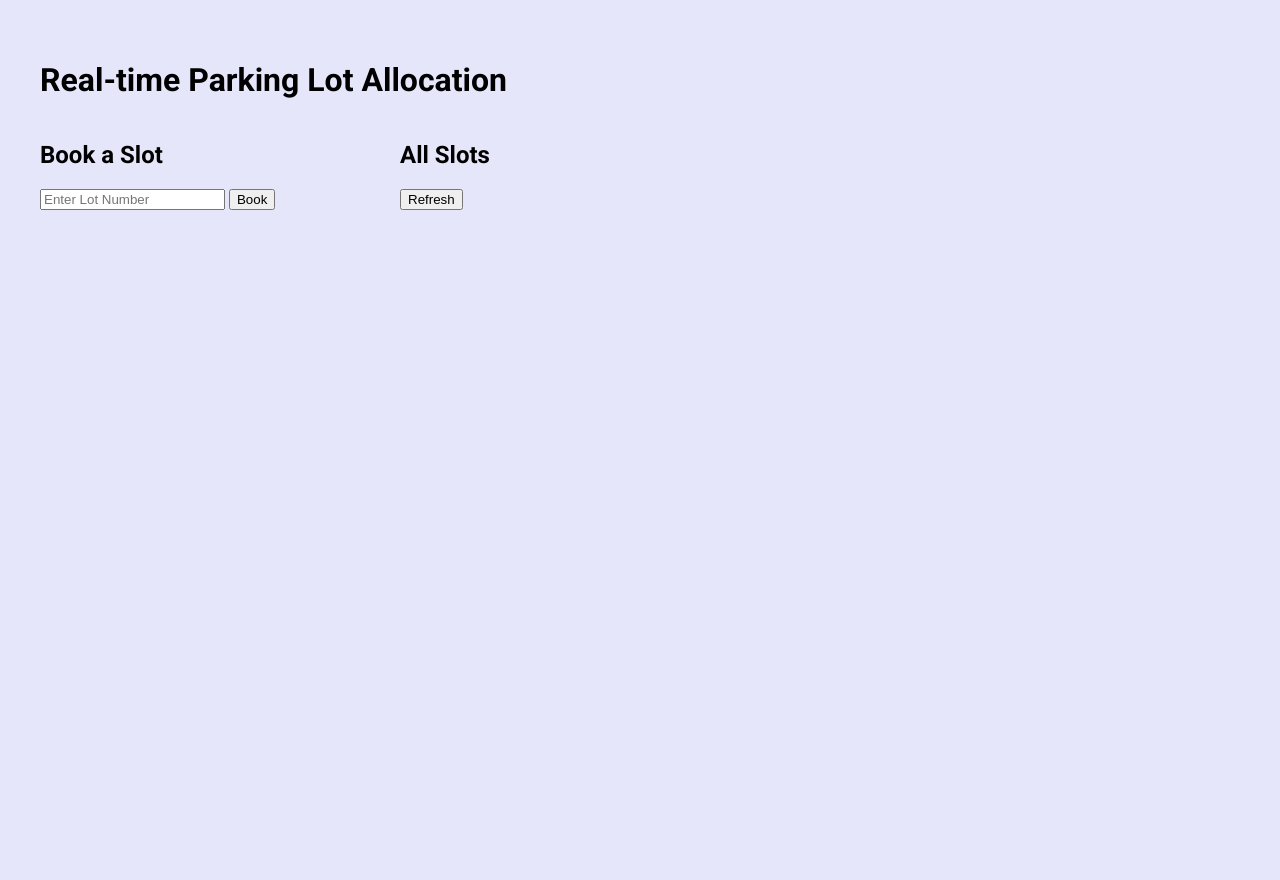
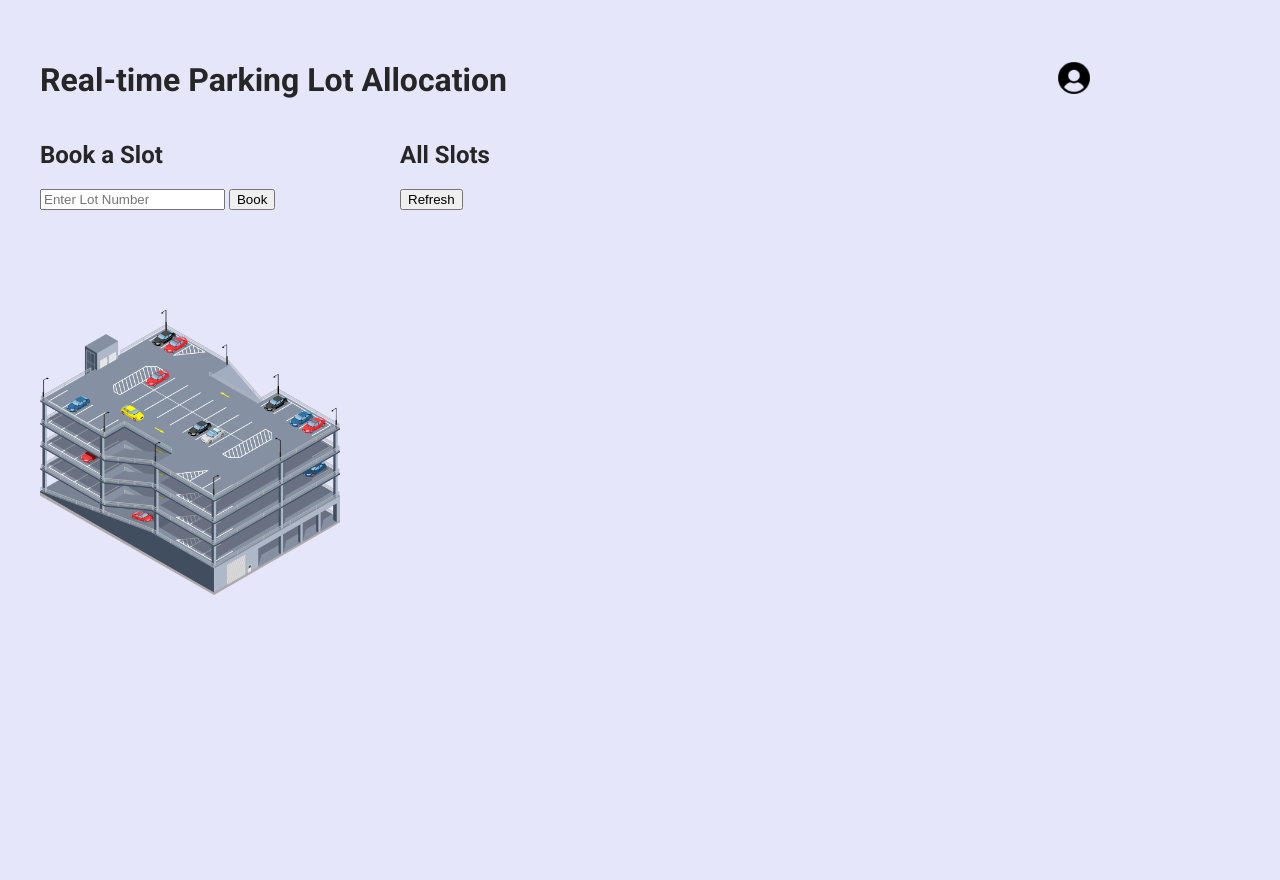
Before and after one commit to Cyrusroy001/parking-slot-allocation, a Flask app: page / in a window 1280 px wide. Run offline with Flask 3, Linux system fonts and the light colour scheme.

Commit message:
fix UI, add image

```diff
--- a/app/static/css/styles.css
+++ b/app/static/css/styles.css
@@ -18,6 +18,7 @@ body {
     margin: 0;
     padding: 40px;
     background-color:lavender;
+    color: rgb(39, 38, 38);
 }
 
 .container {
@@ -27,3 +28,30 @@ body {
     justify-content: space-between;
     width: 100%;
 }
+
+.usericon {
+    margin-right: 150px;
+}
+
+.profile-details {
+    background-color: rgb(165, 178, 201);
+    position: absolute;
+    padding: 10px;
+    border: 1px solid rgb(39, 38, 38);
+    text-align: left;
+    margin-top: 10px;
+}
+
+.list-item{
+    cursor: pointer;
+    font-size: small;
+    color: rgb(39, 38, 38);
+}
+
+.message {
+    color: white;
+    margin: 20px;
+    padding: 10px;
+    font-size: small;
+    position: absolute;
+}
--- a/app/static/js/script.js
+++ b/app/static/js/script.js
@@ -17,7 +17,7 @@ function displayParkingLot(data) {
     const slotDiv = document.createElement("div");
     slotDiv.classList.add("slot");
     slotDiv.style.backgroundColor = getSlotColor(slot.status);
-    slotDiv.innerHTML = slot.id
+    slotDiv.innerHTML = slot.id;
     parkingLotDiv.appendChild(slotDiv);
   }
 }
@@ -48,7 +48,11 @@ function showMessage(message, success) {
 
 function bookLot() {
   const lotNumber = document.getElementById("lotNumber").value;
-  document.getElementById("lotNumber").value = '';
+  if (lotNumber == "" || Number(lotNumber) > 50 || Number(lotNumber) < 1) {
+    showMessage("Enter a valid lot number!", false);
+    return 1;
+  }
+  document.getElementById("lotNumber").value = "";
   fetch("/bookSlot", {
     method: "POST",
     headers: {
@@ -61,8 +65,21 @@ function bookLot() {
       if (data.success) {
         showMessage("Lot booked successfully!", true);
       } else {
-        showMessage(data.message, false);
+        showMessage("Lot booking failed", false);
       }
     })
-    .catch((error) => console.error("Error:", error));
+    .catch((error) => {
+      showMessage("Lot booking failed", false);
+      console.error("Error:", error);
+    });
 }
+
+function showProfileDetails() {
+  var profileDetails = document.getElementById("profileDetails");
+  if (profileDetails.style.display === "none") {
+    profileDetails.style.display = "block";
+    // Fetch and populate profile details here
+  } else {
+    profileDetails.style.display = "none";
+  }
+}
--- /dev/null
+++ b/app/tempCodeRunnerFile.py
@@ -0,0 +1 @@
+os
--- a/app/templates/index.html
+++ b/app/templates/index.html
@@ -1,34 +1,59 @@
 <!DOCTYPE html>
 <html lang="en">
   <head>
-    <meta charset="UTF-8">
-    <meta name="viewport" content="width=device-width, initial-scale=1.0">
+    <meta charset="UTF-8" />
+    <meta name="viewport" content="width=device-width, initial-scale=1.0" />
     <title>Real-time Slot Allocation</title>
-    <link rel="stylesheet" href="{{ url_for('static', filename='css/styles.css') }}">
+    <link
+      rel="stylesheet"
+      href="{{ url_for('static', filename='css/styles.css') }}"
+    />
   </head>
   <body>
     <!-- Header -->
+    <div style="display: flex; align-items: center">
+      <div>
         <h1>Real-time Parking Lot Allocation</h1>
+      </div>
+      <div style="margin-left: auto">
+        <a class="usericon" href="#" onclick="showProfileDetails()">
+          <img
+            src="../static/images/user.png"
+            alt="User Icon"
+            style="width: 32px; height: 32px"
+          />
+        </a>
+        <div id="profileDetails" class="profile-details" style="display: none">
+          <div class="list-item">Nikhil Jaiswal</div>
+          <div class="list-item">Settings</div>
+          <div class="list-item">Reservation History</div>
+          <div class="list-item">Log out</div>
+        </div>
+      </div>
+    </div>
 
     <!-- Body Content -->
     <div class="container">
       <!-- Left Column -->
-        <div class="column1" style="position: fixed;">
+      <div class="column1" style="position: fixed">
         <h2>Book a Slot</h2>
         <div>
-                <input type="text" id="lotNumber" placeholder="Enter Lot Number">
+          <input type="text" id="lotNumber" placeholder="Enter Lot Number"/>
           <button onclick="bookLot()">Book</button>
         </div>
-            <div id="message" style="display: none;"></div>
+        <div class="message" id="message" style="display: none"></div>
+
+        <div class="image-box" style="margin-top: 100px;">
+            <img src="../static/images/index-image.png" alt="Index Image" style="width: 300px; height: auto">
+        </div>
       </div>
 
       <!-- Right Column -->
-        <div class="column2" style="margin-left: 30%;">
+      <div class="column2" style="margin-left: 30%">
         <h2>All Slots</h2>
         <button onclick="showParkingLot()">Refresh</button>
         <div id="parkingLot"></div>
       </div>
-
     </div>
 
     <script src="{{ url_for('static', filename='js/script.js') }}"></script>
```
Also changed, not shown: app/static/images/index-image.png (added), app/static/images/user.png (added). Lines whose indentation alone changed are shown as unchanged.
